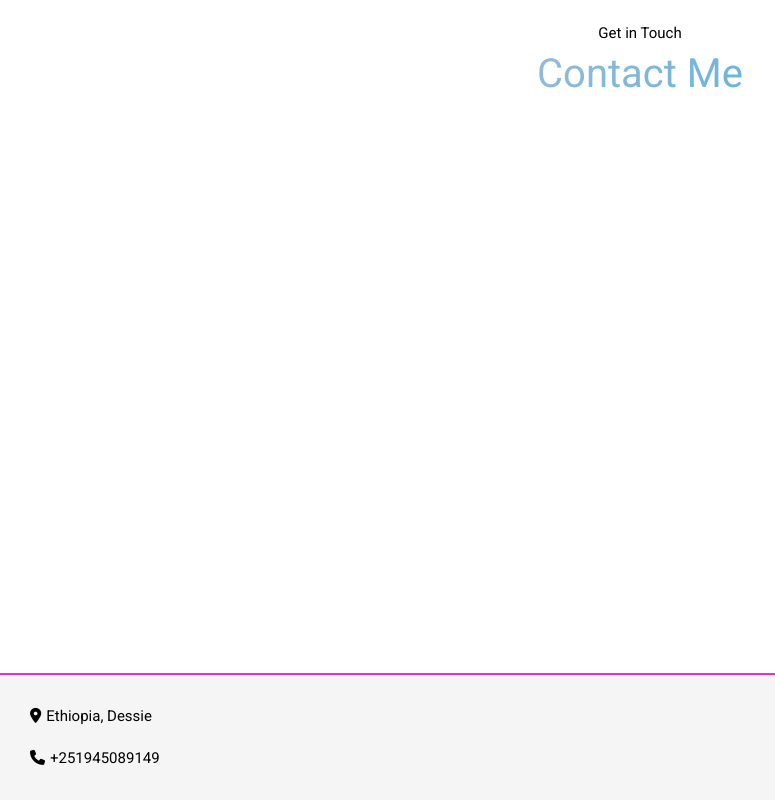
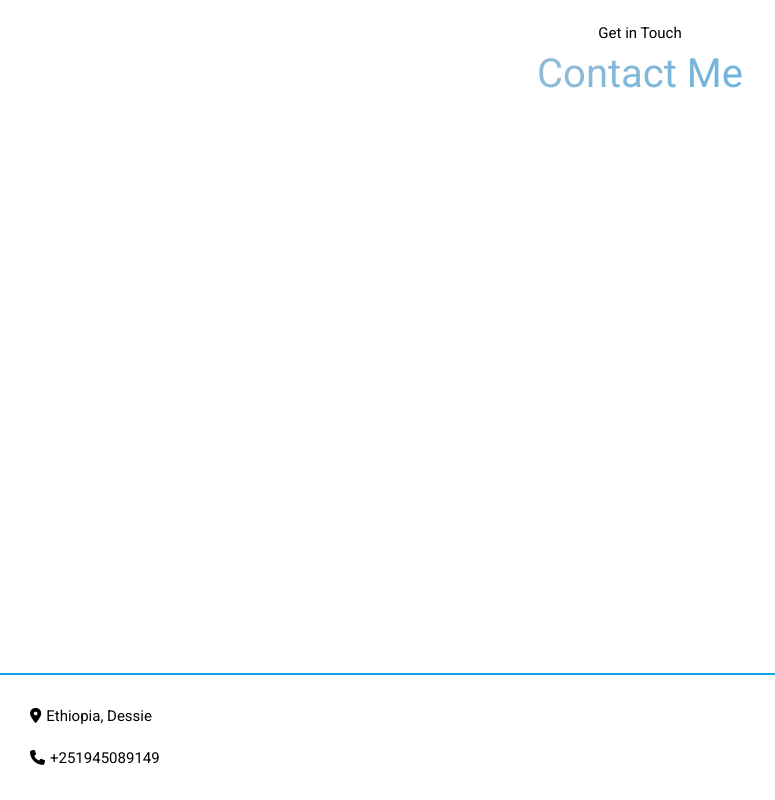
Before and after one commit to Ezedingashaw/Ezedin-Portfolio, a React (Vite) app: page / in a window 1280 px wide. Shown: the part 3086-3886 px from the top of the page, without its empty margins (0-775 px from the left). Built offline with nearby package versions, Linux system fonts and the light colour scheme; no server answers.

Commit message:
add some styles

```diff
--- a/src/component/footer/footer.css
+++ b/src/component/footer/footer.css
@@ -1,7 +1,8 @@
 footer.footer{
     width: 100%;
-    border-top: 0.2rem solid #f727ca;
+    border-top: 0.2rem solid #0ea5e9;
     padding: 2rem;
+    background: white
 }
 footer.footer ul{
     list-style-type: none;
```
